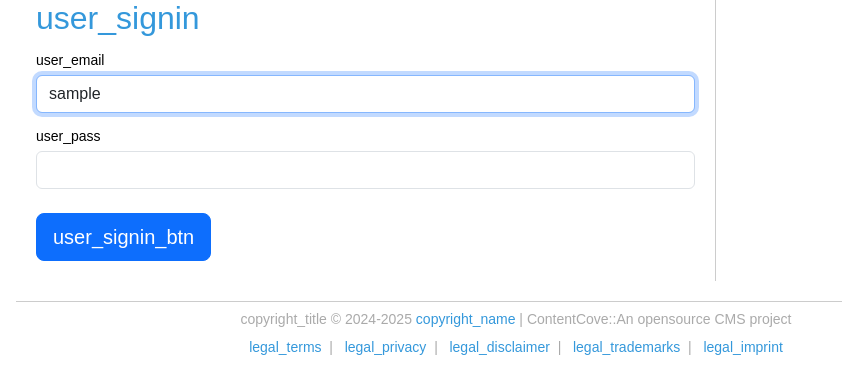
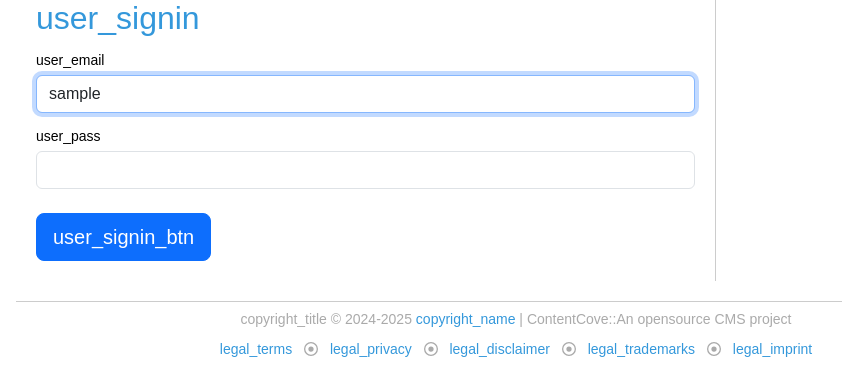
Before and after one commit to hyperclock/ContentCove, a Symfony app: template templates/login/login.html.twig in a window 1280 px wide. Shown: the part 609-985 px from the top of the page, without its empty margins (124-966 px from the left). Before the commit the page ends 964 px from the top, so only its background shows below. Run offline with Twig, Linux system fonts and the light colour scheme; the template is opened without the code that fills it: most values are stand-ins (such as "Sample title", 1, 10 or a date in 2020); some libraries are stand-ins or nearby versions; some web fonts are replaced.

Commit message:
cleaned footer, added bootstrap css

```diff
--- a/templates/base.html.twig
+++ b/templates/base.html.twig
@@ -121,20 +121,22 @@
             <section class="main-col">
                 {% block body %}{% endblock %}
             </section>
+
             <aside class="sidebar">
                 {% block sidebar %}{% endblock %}
             </aside>
 
             <div id="footer">
                 {% block footer %}
-               {{ 'copyright_title'|trans }} &copy; 2024-{{ "now" | date("Y") }} <a href="mailto://{{ 'footer_mail_name'|trans }}@{{ 'footer_mail_domain'|trans }}">{{ 'copyright_name'|trans }}</a> | ContentCove::An opensource CMS project
-                    <br><br>
-                <a href="#">{{ 'legal_terms'|trans }}</a>&nbsp;&nbsp;|&nbsp;&nbsp;
-                <a href="#">{{ 'legal_privacy'|trans }}</a>&nbsp;&nbsp;|&nbsp;&nbsp;
-                <a href="#">{{ 'legal_disclaimer'|trans }}</a>&nbsp;&nbsp;|&nbsp;&nbsp;
-                <a href="#">{{ 'legal_trademarks'|trans }}</a>&nbsp;&nbsp;|&nbsp;&nbsp;
-                <a href="#">{{ 'legal_imprint'|trans }}</a>
+                {{ 'copyright_title'|trans }} &copy; 2024-{{ "now" | date("Y") }} <a href="mailto://{{ 'footer_mail_name'|trans }}@{{ 'footer_mail_domain'|trans }}">{{ 'copyright_name'|trans }}</a> | ContentCove::An opensource CMS project
 
+                    <ul class="list-inline footer-links mt-3">
+                        <li class="list-inline-item"><a href="#">{{ 'legal_terms'|trans }}</a></li> <i class="fa-regular fa-circle-dot"></i>
+                        <li class="list-inline-item ms-2"><a href="#">{{ 'legal_privacy'|trans }}</a></li> <i class="fa-regular fa-circle-dot"></i>
+                        <li class="list-inline-item ms-2"><a href="#">{{ 'legal_disclaimer'|trans }}</a></li> <i class="fa-regular fa-circle-dot"></i>
+                        <li class="list-inline-item ms-2"><a href="#">{{ 'legal_trademarks'|trans }}</a></li> <i class="fa-regular fa-circle-dot"></i>
+                        <li class="list-inline-item ms-2"><a href="#">{{ 'legal_imprint'|trans }}</a></li>
+                    </ul>
                 {% endblock %}
             </div>
         </section>
```
